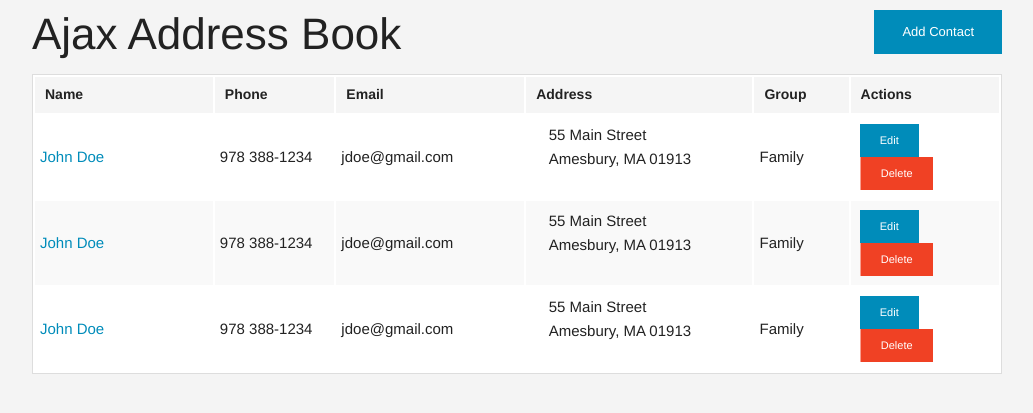
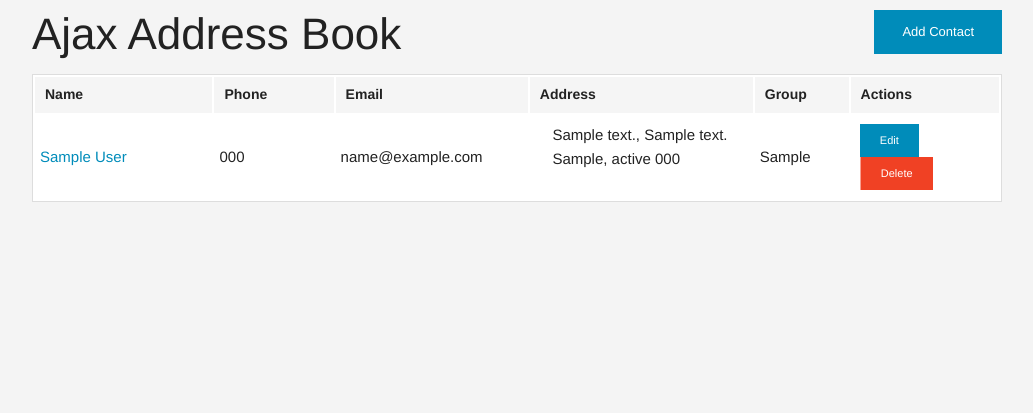
Before and after one commit to AlBears/PHP-Address-Book, a PHP site: page / in a window 1280 px wide. Shown: the top 413 px of the page, without its empty margins (123-1156 px from the left). Run offline with PHP 8.4, Linux system fonts and the light colour scheme; tables that the repository leaves empty or names only in its code hold one stand-in row (values such as "Sample post").

Commit message:
Add contact functionality

```diff
--- a/config/config.php
+++ b/config/config.php
@@ -2,5 +2,5 @@
 
 define('DB_HOST', 'localhost');
 define('DB_USER', 'root');
-define('DB_PASSWORD', 'root');
+define('DB_PASS', 'root');
 define('DB_NAME', 'addressbook');
--- a/contacts.php
+++ b/contacts.php
@@ -1,3 +1,12 @@
+<?php include('core/init.php'); ?>
+
+<?php
+$db = new Database;
+
+$db->query("SELECT * FROM contacts");
+
+$contacts = $db->resultset();
+?>
 <div class="row">
 		<div class="large-12 columns">
 			<table>
@@ -12,17 +21,18 @@
 					</tr>
 				</thead>
 				<tbody>
+					<?php foreach($contacts as $contact): ?>
 					<tr>
-						<td><a href="contact.html">John Doe</a></td>
-						<td>978 388-1234</td>
-						<td>jdoe@gmail.com</td>
+						<td><a href="contact.html"><?php echo $contact->first_name.' '.$contact->last_name; ?></a></td>
+						<td><?php echo $contact->phone; ?></td>
+						<td><?php echo $contact->email; ?></td>
 						<td>
 						<ul>
-							<li>55 Main Street</li>
-							<li>Amesbury, MA 01913</li>
+							<li><?php echo $contact->address1.', '.$contact->address2; ?></li>
+							<li><?php echo $contact->city.', '.$contact->state.' '.$contact->zipcode; ?></li>
 						</ul>
 						</td>
-						<td>Family</td>
+						<td><?php echo $contact->contact_group; ?></td>
 						<td>
 							<ul class="button-group">
 								<li><a href="#" class="button tiny">Edit</a></li>
@@ -30,42 +40,7 @@
 							</ul>
 						</td>
 					</tr>
-					<tr>
-						<td><a href="contact.html">John Doe</a></td>
-						<td>978 388-1234</td>
-						<td>jdoe@gmail.com</td>
-						<td>
-						<ul>
-							<li>55 Main Street</li>
-							<li>Amesbury, MA 01913</li>
-						</ul>
-						</td>
-						<td>Family</td>
-						<td>
-							<ul class="button-group">
-								<li><a href="#" class="button tiny">Edit</a></li>
-								<li><a href="#" class="button tiny alert">Delete</a></li>
-							</ul>
-						</td>
-					</tr>
-					<tr>
-						<td><a href="contact.html">John Doe</a></td>
-						<td>978 388-1234</td>
-						<td>jdoe@gmail.com</td>
-						<td>
-						<ul>
-							<li>55 Main Street</li>
-							<li>Amesbury, MA 01913</li>
-						</ul>
-						</td>
-						<td>Family</td>
-						<td>
-							<ul class="button-group">
-								<li><a href="#" class="button tiny">Edit</a></li>
-								<li><a href="#" class="button tiny alert">Delete</a></li>
-							</ul>
-						</td>
-					</tr>
+					<?php endforeach; ?>
 				</tbody>
 			</table>
 		</div>
--- a/core/init.php
+++ b/core/init.php
@@ -6,5 +6,5 @@ require_once('helpers/system_helper.php');
 
 //Autoload
 function __autoload($class_name){
-	require_once('libraries/'.class_name.'.php');
+	require_once('libraries/'.$class_name.'.php');
 }
--- a/index.php
+++ b/index.php
@@ -14,36 +14,36 @@
 			<h1>Ajax Address Book</h1>
 		</div>
 		<div class="large-6 columns">
-			<a class="add-btn button right small" data-reveal-id="myModal">Add Contact</a>
-			<div id="myModal" class="reveal-modal" data-reveal>
+			<a class="add-btn button right small" data-reveal-id="addModal">Add Contact</a>
+			<div id="addModal" class="reveal-modal" data-reveal>
 				<h2>Add Contact</h2>
-				<form>
+				<form id="addContact" action="#" method="post">
 						  <div class="row">
 							<div class="large-6 columns">
 							  <label>First Name
-								<input type="text" placeholder="Enter First Name" />
+								<input name="first_name" type="text" placeholder="Enter First Name" />
 							  </label>
 							</div>
 							 <div class="large-6 columns">
 							  <label>Last Name
-								<input type="text" placeholder="Enter Last Name" />
+								<input name="last_name" type="text" placeholder="Enter Last Name" />
 							  </label>
 							</div>
 						  </div>
 						  <div class="row">
 							<div class="large-4 columns">
 							  <label>Email
-								<input type="email" placeholder="Enter Email Address" />
+								<input name="email" type="email" placeholder="Enter Email Address" />
 							  </label>
 							</div>
 							<div class="large-4 columns">
 							  <label>Phone Number
-								<input type="text" placeholder="Enter Phone Number" />
+								<input name="phone" type="text" placeholder="Enter Phone Number" />
 							  </label>
 							</div>
 							<div class="large-4 columns">
 								<label>Contact Group
-									<select>
+									<select name="contact_group">
 										<option value="husker">Family</option>
 										<option value="starbuck">Friends</option>
 										<option value="hotdog">Business</option>
@@ -54,24 +54,24 @@
 						  <div class="row">
 							<div class="large-6 columns">
 							  <label>Address 1
-								<input type="text" placeholder="Enter Address 1" />
+								<input name="address1" type="text" placeholder="Enter Address 1" />
 							  </label>
 							</div>
 							 <div class="large-6 columns">
 							  <label>Address 2
-								<input type="text" placeholder="Enter Address 2" />
+								<input name="address2" type="text" placeholder="Enter Address 2" />
 							  </label>
 							</div>
 						  </div>
 						  <div class="row">
 							<div class="large-4 columns">
 							  <label>City
-								<input type="email" placeholder="Enter Email Address" />
+								<input name="city" type="text" placeholder="City" />
 							  </label>
 							</div>
 							<div class="large-4 columns">
 								<label>State
-								<select>
+								<select name="state">
 									<option value="AL">Alabama</option>
 									<option value="AK">Alaska</option>
 									<option value="AZ">Arizona</option>
@@ -127,18 +127,18 @@
 							</div>
 							<div class="large-4 columns">
 								<label>Zipcode
-								<input type="text" placeholder="Enter Phone Number" />
+								<input name="zipcode" type="text" placeholder="Enter Phone Number" />
 							  </label>
 							</div>
 						  </div>
 						  <div class="row">
 							<div class="large-12 columns">
 							  <label>Notes
-								<textarea placeholder="Enter Optional Notes"></textarea>
+								<textarea name="notes" placeholder="Enter Optional Notes"></textarea>
 							  </label>
 							</div>
 						  </div>
-						  <input type="submit" class="add-btn button right small" value="Submit">
+						  <input name="submit" type="submit" class="add-btn button right small" value="Submit">
 							<a class="close-reveal-modal">&#215;</a>
 						</form>
 			</div>
--- a/js/script.js
+++ b/js/script.js
@@ -2,8 +2,19 @@ $(document).ready(function(){
 	$('#loaderImage').show();
 
 	showContacts();
+
+	$(document).on('submit', '#addContact', function(){
+		$('#loaderImage').show();
+		$.post("add_contact.php", $(this).serialize()).
+			done(function(data){
+				console.log(data);
+				$('#addModal').foundation('reveal', 'close');
+				showContacts();
+			});
+			return false;
+	});
 });
 
 function showContacts(){
-	setTimeout("$('#pageContent').load('contacts.php',function(){$('#loaderImage').hide();})",1000);
+	setTimeout(function(){$('#pageContent').load('contacts.php',function(){$('#loaderImage').hide();})},1000);
 }
```
Also changed, not shown: add_contact.php (+35 -0 lines).
